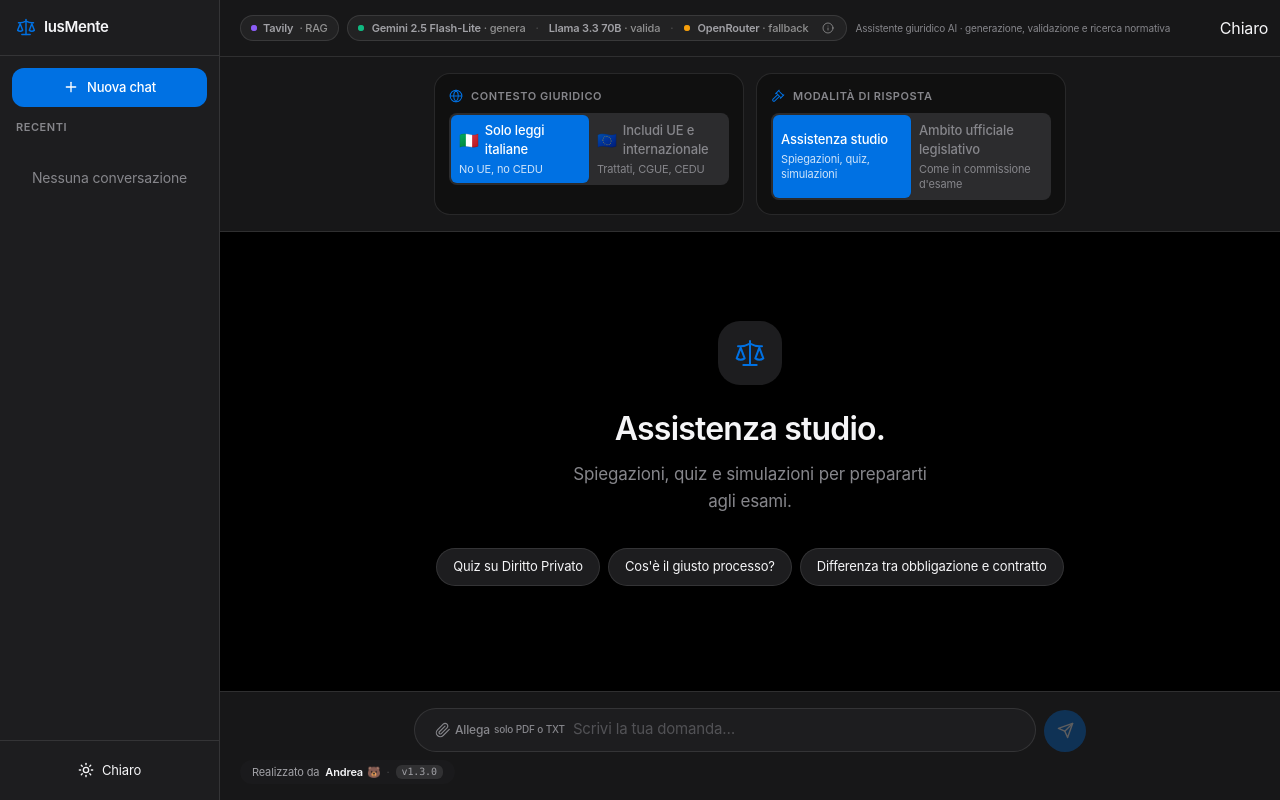
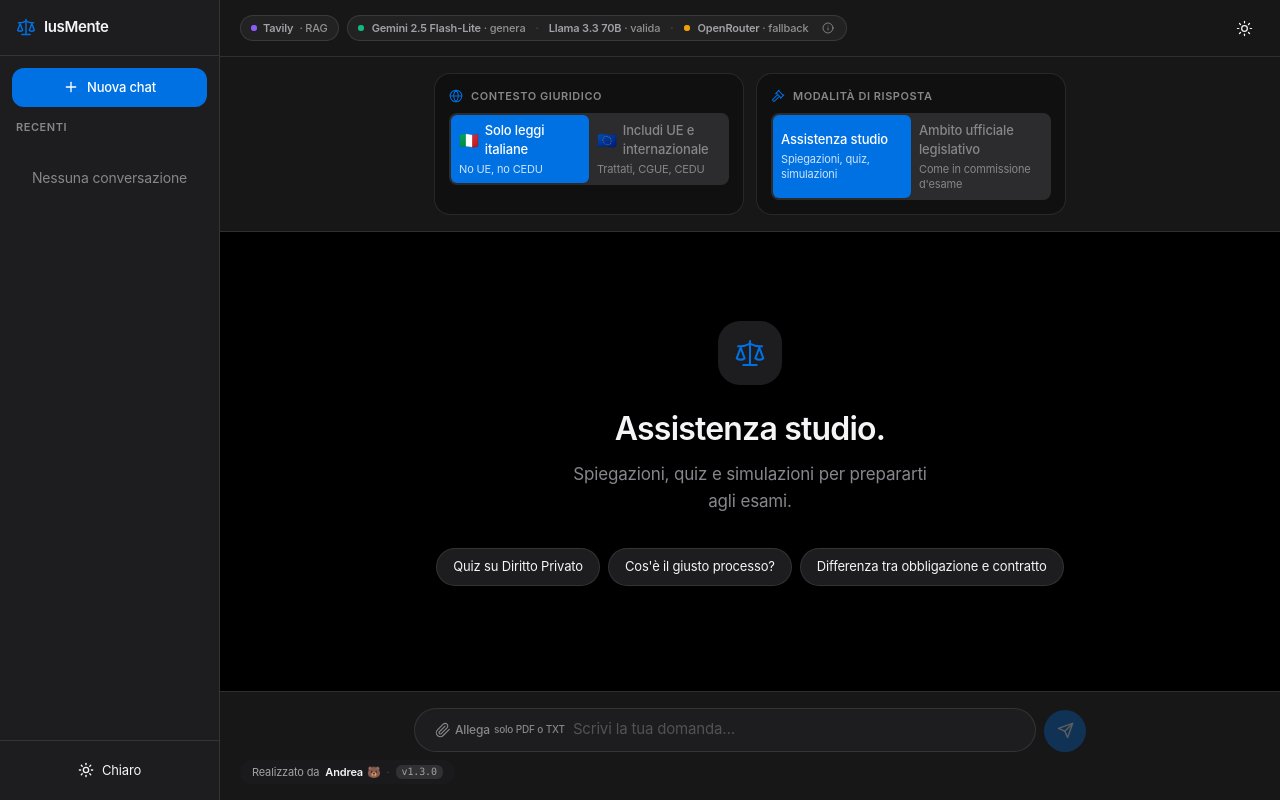
Before and after one commit to supergino/ailegge, a Next.js app: page / in a window 1280 px wide. Built offline with nearby package versions, Linux system fonts and the light colour scheme.

Commit message:
correzioni ds

```diff
--- a/app/api/chat/route.js
+++ b/app/api/chat/route.js
@@ -4,6 +4,7 @@ import { GoogleGenAI, Type } from '@google/genai'
 const apiKey = process.env.GEMINI_API_KEY
 if (!apiKey) {
   console.error('GEMINI_API_KEY mancante nelle variabili d\'ambiente')
+}
 
 
 const ai = new GoogleGenAI({ apiKey: apiKey || 'missing-key' })
--- a/app/page.js
+++ b/app/page.js
@@ -431,12 +431,20 @@ export default function Home() {
                 <Info className="h-3 w-3" strokeWidth={2} />
               </a>
             </div>
+          </div>
 
-            {/* Descrizione app — compatta */}
-            <span className={`hidden text-[10px] leading-tight xl:inline ${muted}`}>
-              Assistente giuridico AI · generazione, validazione e ricerca normativa
-            </span>
-          </div>
+{cronologia.length > 0 && (
+    <div className="flex h-12 w-full items-center justify-between border-b px-3 pb-2 md:hidden">
+      <div className="flex items-center gap-1">
+        <BookOpen className="h-4 w-4 text-[#0071e3]" strokeWidth={1.75} />
+        <span className="text-sm font-semibold tracking-tight">Domande</span>
+      </div>
+      <div className="flex items-center gap-2 md:flex-col justify-end">
+        <Clock className="h-4 w-4 text-[#0071e3]" strokeWidth={1.75} />
+        <span className="text-sm font-semibold tracking-tight">Cronologia</span>
+      </div>
+    </div>
+)}
 
           <div className="ml-auto flex items-center gap-1.5 sm:gap-2">
             {/* Cronologia: icona compatta su mobile, niente sidebar */}
@@ -459,13 +467,12 @@ export default function Home() {
 <button
                type="button"
                onClick={() => setIsDarkMode(!isDarkMode)}
-               className={`hidden h-8 w-8 items-center justify-center rounded-full transition-colors md:flex ${
+               className={`flex h-8 w-8 items-center justify-center rounded-full transition-colors ${
                  isDarkMode ? 'hover:bg-white/10' : 'hover:bg-black/[0.06]'
                 }`}
                aria-label={isDarkMode ? 'Modalità chiara' : 'Modalità scura'}
               >
                 {isDarkMode ? <Sun className="h-[17px] w-[17px]" strokeWidth={1.75} /> : <Moon className="h-[17px] w-[17px]" strokeWidth={1.75} />}
-                {isDarkMode ? 'Chiaro' : 'Scuro'}
               </button>
 
             <button
```
